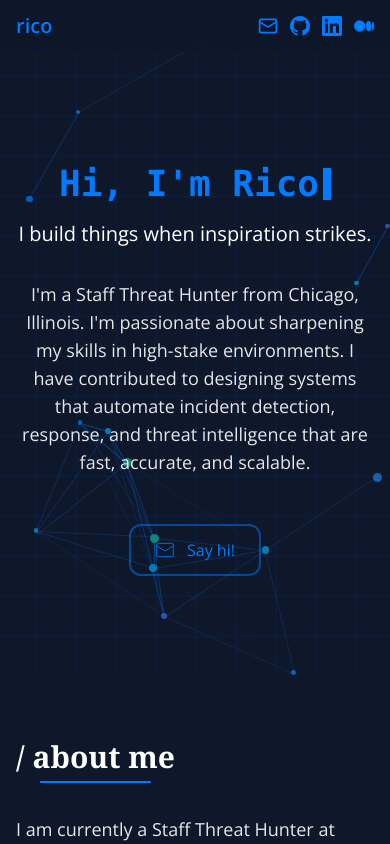
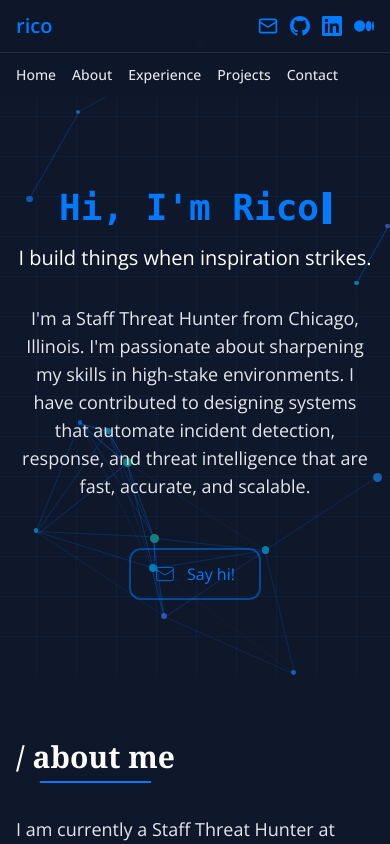
Before and after one commit to ricomanifesto/rico, a React (Vite) app: page / in a window 390 px wide. Shown: the top 844 px of the page. Built offline with nearby package versions, Linux system fonts and the light colour scheme.

Commit message:
Add mobile header navigation
Add mobile header navigation using the existing section links and preserve section scroll offsets.

Validation: npm run check

```diff
--- a/src/components/AboutMe.tsx
+++ b/src/components/AboutMe.tsx
@@ -14,7 +14,7 @@ export default function AboutMe() {
   const rightColumn = technologies.slice(3, 6);
 
   return (
-    <section id="about" className="py-16 px-4 bg-slate-900 text-white">
+    <section id="about" className="scroll-mt-28 py-16 px-4 bg-slate-900 text-white md:scroll-mt-20">
       <div className="max-w-4xl mx-auto">
         <motion.h2
           className="section-title text-3xl md:text-4xl font-serif font-bold mb-8 text-white"
--- a/src/components/Experience.tsx
+++ b/src/components/Experience.tsx
@@ -7,7 +7,7 @@ export default function Experience() {
   const currentExperience = experiences[selectedCompany];
 
   return (
-    <section id="experience" className="py-16 px-4 bg-slate-900 text-white">
+    <section id="experience" className="scroll-mt-28 py-16 px-4 bg-slate-900 text-white md:scroll-mt-20">
       <div className="max-w-4xl mx-auto">
         <motion.h2
           className="section-title text-3xl md:text-4xl font-serif font-bold mb-12 text-white"
--- a/src/components/Header.tsx
+++ b/src/components/Header.tsx
@@ -43,6 +43,22 @@ export default function Header() {
           ))}
         </div>
       </div>
+      <nav
+        aria-label="Mobile primary"
+        className="md:hidden border-t border-white/10 px-4 pb-3"
+      >
+        <div className="flex gap-4 overflow-x-auto whitespace-nowrap pt-3">
+          {headerNavItems.map((item) => (
+            <a
+              key={item.href}
+              href={item.href}
+              className="text-sm font-medium text-gray-200 transition-colors duration-300 hover:text-[#007bff] focus-visible:text-[#66b2ff] focus-visible:outline focus-visible:outline-2 focus-visible:outline-offset-4 focus-visible:outline-[#66b2ff]"
+            >
+              {item.label}
+            </a>
+          ))}
+        </div>
+      </nav>
     </header>
   );
 }
--- a/src/components/IntroSection.tsx
+++ b/src/components/IntroSection.tsx
@@ -22,7 +22,7 @@ export default function IntroSection() {
   }, []);
 
   return (
-    <section id="intro" className="relative flex flex-col items-center justify-center min-h-[80vh] text-center pt-16 px-4 overflow-hidden bg-slate-900 text-white">
+    <section id="intro" className="relative flex flex-col items-center justify-center min-h-[80vh] text-center pt-28 px-4 overflow-hidden bg-slate-900 text-white md:pt-16">
       {/* Network Grid Animation Background */}
       <div className="network-grid absolute top-0 left-0 w-full h-full pointer-events-none z-0"></div>
 
--- a/src/components/ProjectsSection.tsx
+++ b/src/components/ProjectsSection.tsx
@@ -26,7 +26,7 @@ export default function ProjectsSection() {
   };
 
   return (
-    <section id="projects" className="py-16 px-4 bg-slate-900 text-white">
+    <section id="projects" className="scroll-mt-28 py-16 px-4 bg-slate-900 text-white md:scroll-mt-20">
       <div className="max-w-4xl mx-auto">
       <motion.h2
         className="section-title text-3xl md:text-4xl font-serif font-bold mb-8 text-white"
```
Also changed, not shown: scripts/check-source-navigation.mjs (+34 -0 lines).
